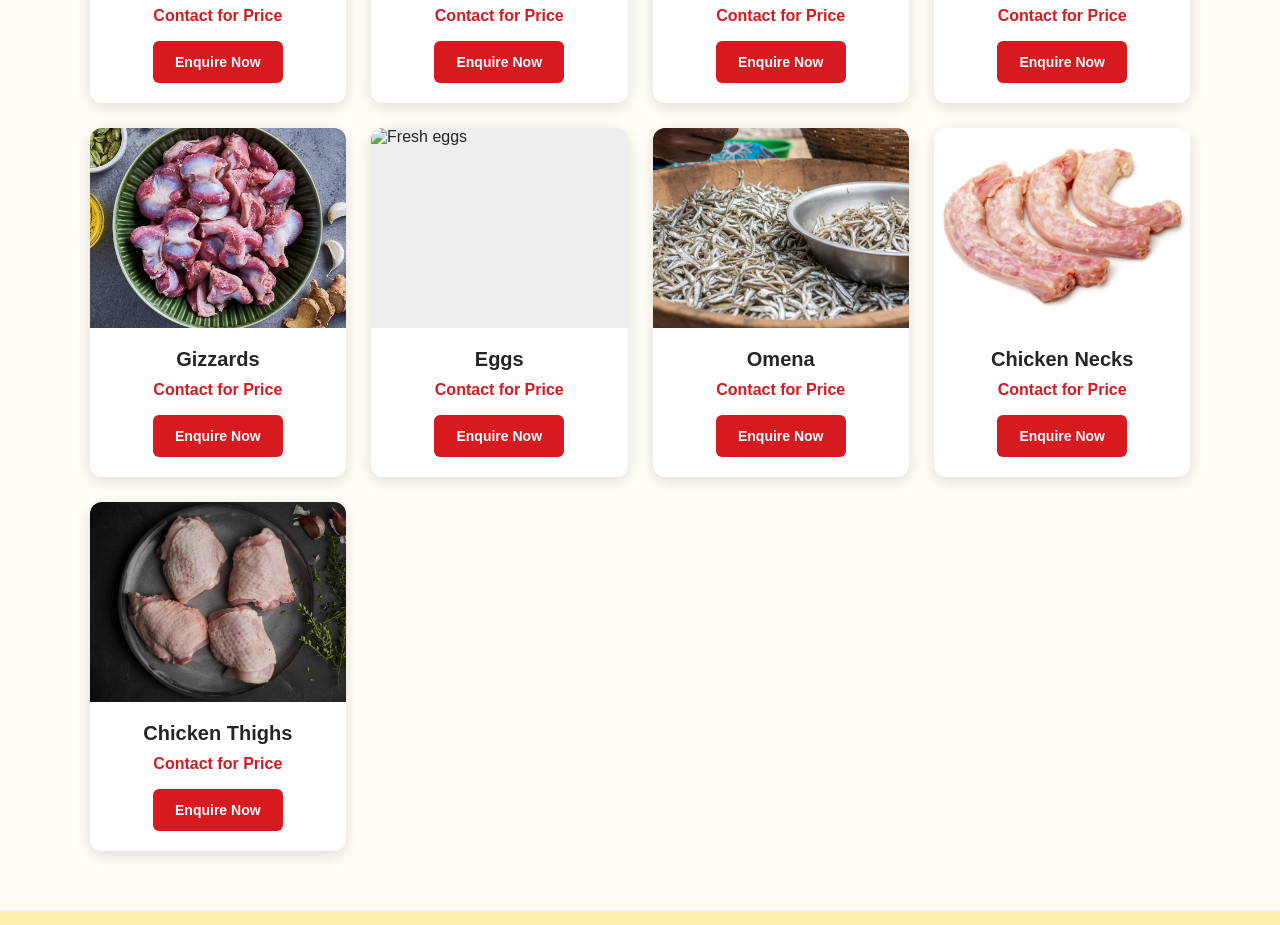
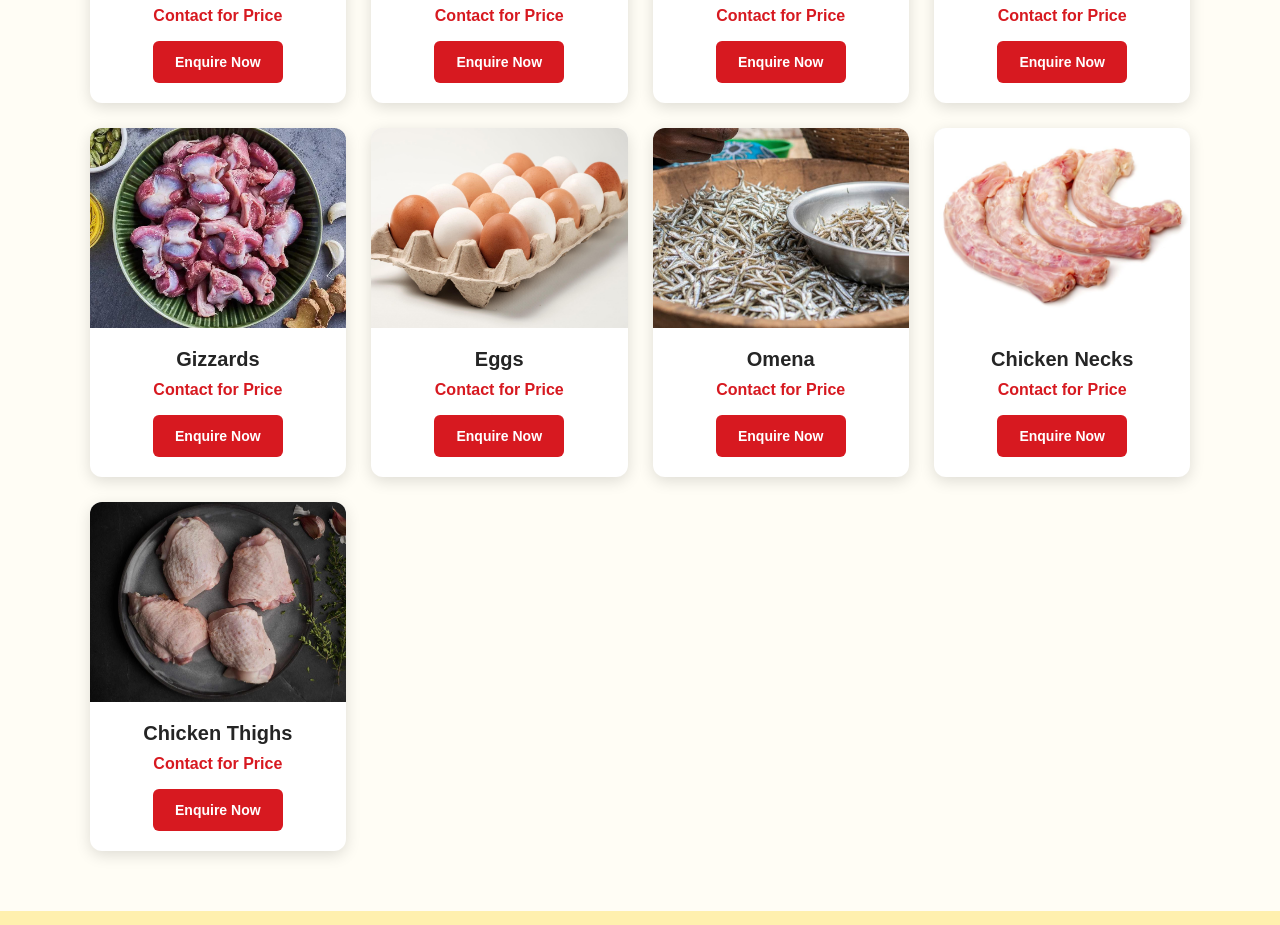
Before and after one commit to keenlewis160-svg/Zaya-fish-chicken-depot, a plain HTML site: page index.html in a window 1280 px wide. Shown: the part 971-1896 px from the top of the page. Drawn offline with Linux system fonts and the light colour scheme.

Commit message:
Update index.html

```diff
--- a/index.html
+++ b/index.html
@@ -105,7 +105,7 @@ nav{justify-content:center;gap:13px}
 </div>
 
 <div class="product">
-<img src="egss.jfif" alt="Fresh eggs">
+<img src="eggs.jfif" alt="Fresh eggs">
 <div class="info"><h3>Eggs</h3><p class="price">Contact for Price</p><a class="btn order" href="#contact" data-product="Eggs">Enquire Now</a></div>
 </div>
 
```
